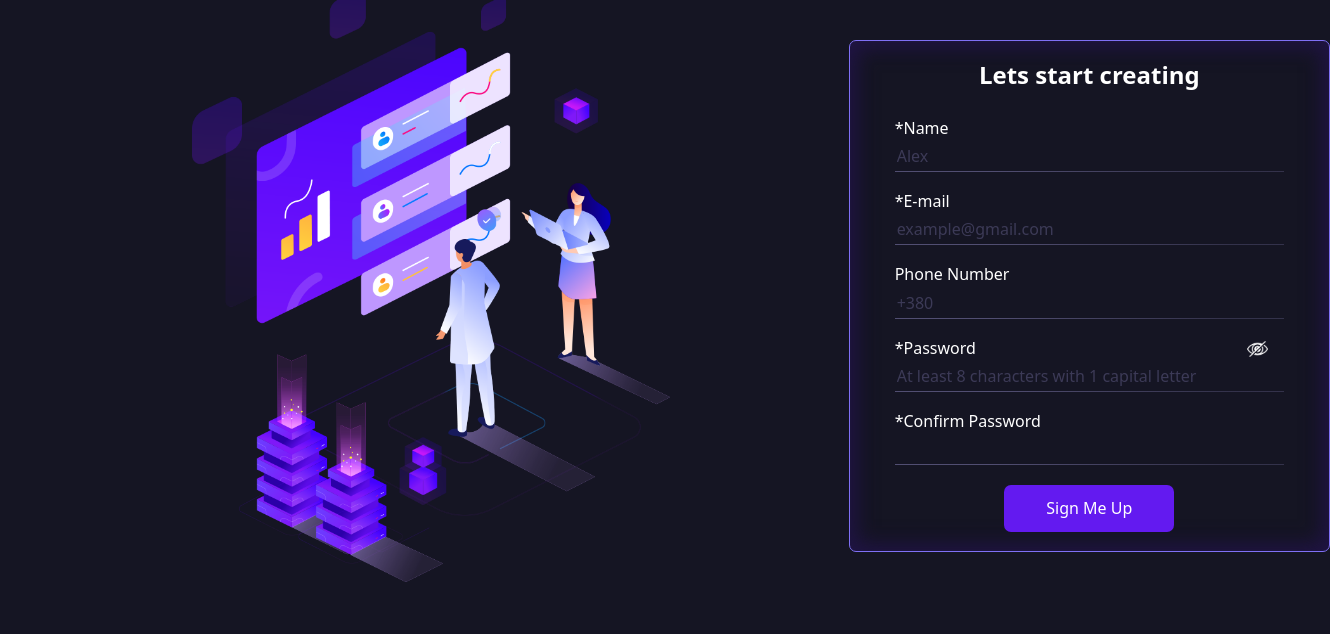
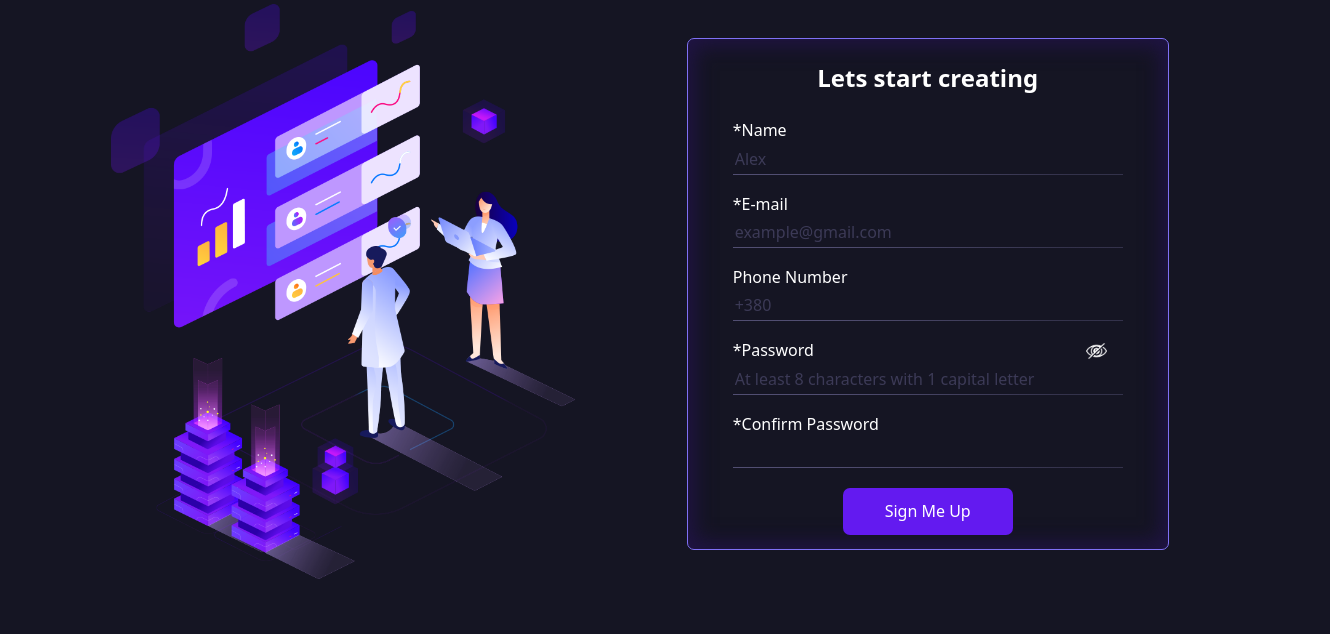
Before and after one commit to alex-dishen/sign-up-form, a plain HTML site: page index.html in a window 1280 px wide. Shown: the part 107-741 px from the top of the page, 1330 px wide, since content can reach past the window. Drawn offline with nearby package versions, Linux system fonts and the light colour scheme.

Commit message:
Fix positioning on the page

```diff
--- a/index.html
+++ b/index.html
@@ -17,14 +17,12 @@
     </header>
 
     <main>
-        <div class="left-side">
-            <img src="img/experience.png" alt="creating picture" class="picture">
-        </div>
+        <div><img src="img/experience.png" alt="creating picture" class="picture"></div>
 
-        <div class="right-side">
+        <div class="form-container">
             <h2>Lets start creating</h2>
 
-            <form method="post">
+            <form action="#">
                 <div>
                     <label for="name">*Name</label>
                     <input type="text" name="name" id="name" placeholder="Alex"
--- a/style.css
+++ b/style.css
@@ -1,3 +1,12 @@
+:root {
+    --invalid-color: linear-gradient(90deg, rgba(209,0,0,0.6) 24%,
+    rgba(209,0,0,0.45) 55%, rgba(209,0,0,0.3) 86%);
+    --valid-color: linear-gradient(90deg, rgba(127,112,245,0.75) 24%,
+    rgba(127,112,245,0.55) 55%, rgba(127,112,245,0.45) 86%);
+    --input-border-color: linear-gradient(90deg, rgba(121,116,166,0.6) 24%,
+    rgba(121,116,166,0.45) 55%, rgba(121,116,166,0.3) 86%);
+}
+
 body {
     height: 100vh;
     display: flex;
@@ -31,28 +40,22 @@ h1 {
 /* MAIN */
 
 main {
+    flex: 1;
     display: flex;
-    flex: 1;
-}
-
-.left-side {
-    display: flex;
-    width: 800px;
+    justify-content: space-evenly;
+    align-items: center;
 }
 
 .picture {
-    position: relative;
-    height: max(74vh, 580px);
-    left: 15vw;
+    height: 575px;
 }
 
-.right-side {
-    position: relative;
+.form-container {
+    flex-shrink: 0;
     height: 510px;
     width: 390px;
-    left: 50px;
-    top: 50px;
     padding: 0 45px 0 45px;
+
     border: 1px solid rgb(127, 112, 245);
     border-radius: 7px;
     box-shadow: inset 4px 4px 23px rgb(32, 20, 68),
@@ -61,7 +64,7 @@ main {
 
 h2 {
     text-align: center;
-    margin-bottom: 30px;
+    margin: 25px 0 30px 0;
 }
 
 form > div {
@@ -85,8 +88,7 @@ input {
 
     background-color: inherit;
     color: white;
-    border-image-source: linear-gradient(90deg, rgba(121,116,166,0.6) 24%,
-                        rgba(121,116,166,0.45) 55%, rgba(121,116,166,0.3) 86%);
+    border-image-source: var(--input-border-color);
 }
 
 input::placeholder {
@@ -94,14 +96,12 @@ input::placeholder {
 }
 
 input:valid {
-    border-image-source: linear-gradient(90deg, rgba(127,112,245,0.75) 24%,
-                        rgba(127,112,245,0.55) 55%, rgba(127,112,245,0.45) 86%);
+    border-image-source: var(--valid-color);
     border-width: 1.5px;
 }
 
 input:invalid:focus {
-    border-image-source: linear-gradient(90deg, rgba(209,0,0,0.6) 24%,
-                        rgba(209,0,0,0.45) 55%, rgba(209,0,0,0.3) 86%);
+    border-image-source: var(--invalid-color);
 }
 
 .eye {
@@ -117,13 +117,13 @@ input:invalid:focus {
 }
 
 button {
+    width: 170px;
     background-color: rgb(99, 26, 240);
+    color: white;
     cursor: pointer;
-    color: white;
     padding: 14px;
     border: none;
     border-radius: 7px;
-    width: 170px;
 }
 
 /* FOOTER */
```
